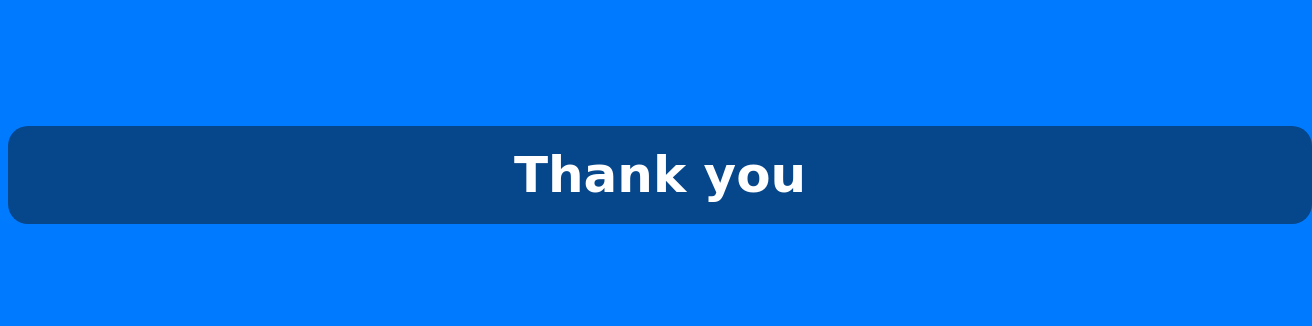
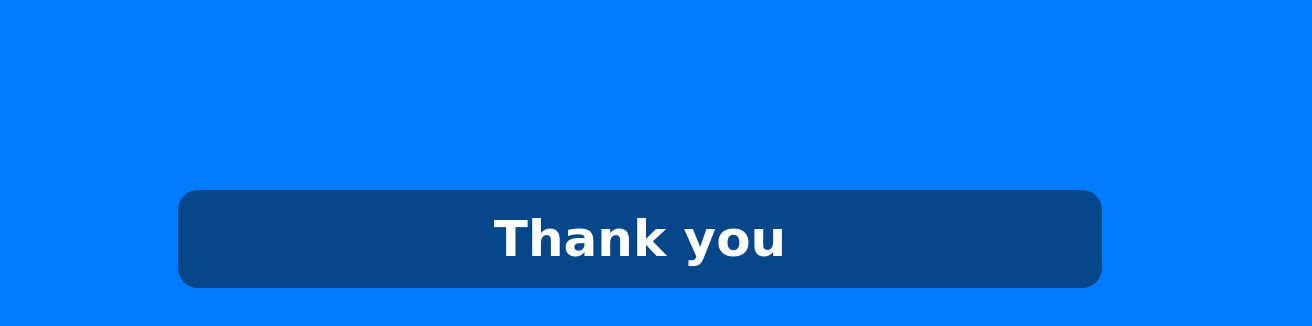
Before and after one commit to Soumyajit-12/ThankYouWebPage, a plain HTML site: page index.html in a window 1280 px wide. Shown: the whole page, 1312 px wide, since content can reach past the window. Drawn offline with Linux system fonts and the light colour scheme.

Commit message:
Update index.html

```diff
--- a/index.html
+++ b/index.html
@@ -13,14 +13,14 @@
             background-color: #06468b;
             padding: 20px;
             border-radius: 20px;
-            width: 100%;
+            width: 70%;
             text-align: center;
             margin: auto;
             color: white;
             font-family: cursive;
             font-size: 50px;
             justify-content: center;
-            margin-top: 10%;
+            margin-top: 15%;
         }
     </style>
 </head>
```
